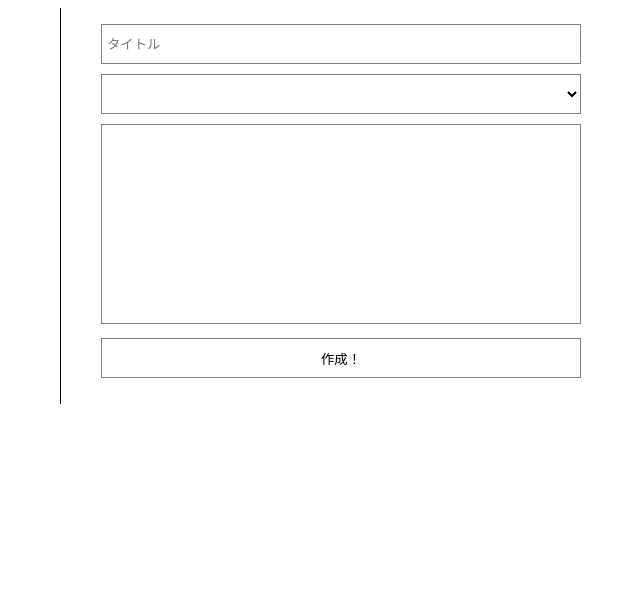
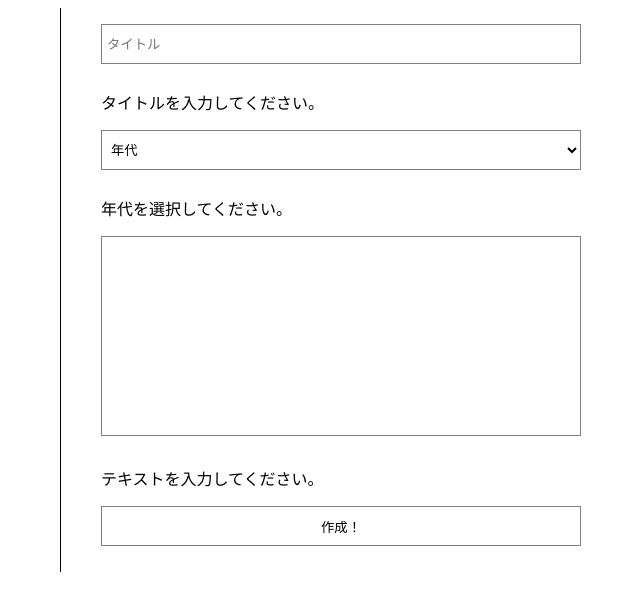
Before and after one commit to KzzzDev/memo-re, a Vue app in the folder app/: page /create in a window 1280 px wide. Both pictures are taken after a click on the button "作成！". Shown: the top 610 px of the page, without its empty margins (579-1219 px from the left). Built offline with nearby package versions, Linux system fonts and the light colour scheme; no server answers.

Commit message:
feat:記憶作成画面UI・API処理完成

```diff
--- a/app/views/brain/createView.vue
+++ b/app/views/brain/createView.vue
@@ -8,18 +8,22 @@
       <dl>
         <dd>
           <input type="text" placeholder="タイトル" v-model="titleInput">
+          <p v-show="!!titleError">{{ titleError }}</p>
         </dd>
         <dd>
           <select v-model="eraSelect">
-            <option selected disabled>年代</option>
-            <option value="">小学校</option>
+            <option value="-1" selected disabled>年代</option>
+            <option value="1">小学校</option>
           </select>
+          <p v-show="!!eraError">{{ eraError }}</p>
+
         </dd>
         <dd>
           <textarea v-model="memoTextarea"></textarea>
+          <p v-show="!!memoTextError">{{ memoTextError }}</p>
         </dd>
         <dd>
-          <button @click="">作成！</button>
+          <button @click="submit">作成！</button>
         </dd>
       </dl>
     </div>
@@ -28,15 +32,59 @@
 </template>
 
 <script setup lang="ts">
+import {computed, watch} from "vue";
+import {useBackend, useError} from "../../lib";
+import {createNote} from "../../lib/network";
+import validator from "validator";
 
-import {ref} from "vue";
+import {useRouter} from "vue-router";
+const {push} = useRouter()
 
-// とりあえず各フォーム入力バインディング用変数は　目的+タグで表記
-const titleInput = ref("")
-const memoTextarea = ref("")
-const eraSelect = ref(null)
+const {
+  data: titleInput,
+  error: titleError,
+  start: tStart,
+} = useError("", [validator.isEmpty], {
+  defaultMessage: "タイトルを入力してください。",
+  immediately: false,
+});
 
+const {
+  data: memoTextarea,
+  error: memoTextError,
+  start: mStart,
+} = useError("", [validator.isEmpty], {
+  defaultMessage: "テキストを入力してください。",
+  immediately: false
+})
 
+const {
+  data: eraSelect,
+  error: eraError,
+  start: eStart,
+} = useError(-1, [value => value < 0], {
+  defaultMessage: "年代を選択してください。",
+  immediately: false
+})
+
+const valid = computed(() => !(titleError.value || memoTextError.value || eraError.value));
+
+const submit = () => {
+  tStart();
+  mStart();
+  eStart();
+
+  if (valid) {
+    CreateNote()
+  }
+}
+
+const {data, error, refresh: CreateNote} = useBackend(createNote, false, {
+  title: titleInput,
+  category: eraSelect,
+  content: memoTextarea
+});
+watch(data, (value) => !!value && push({path: "/list"}));
 
 </script>
 
@@ -58,7 +106,7 @@ const eraSelect = ref(null)
   flex-direction: column;
 }
 
-input,select,button{
+input, select, button {
   width: 480px;
   height: 40px;
   margin: 0 0 10px;
@@ -69,7 +117,7 @@ input,select,button{
   box-sizing: border-box;
 }
 
-textarea{
+textarea {
   width: 480px;
   height: 200px;
   margin: 0 0 10px;
```
